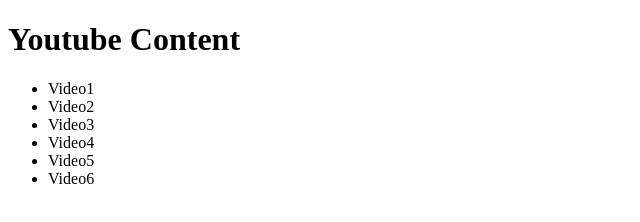
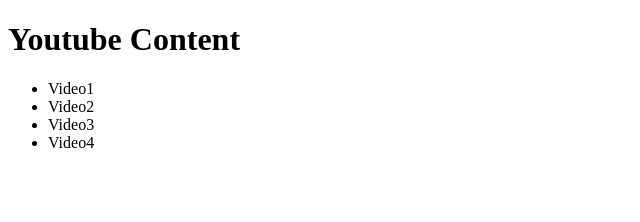
Before and after one commit to mouz11/gitProject, a plain HTML site: page index.html in a window 1280 px wide. Shown: the whole page, without its empty margins (0-640 px from the left). Drawn offline with Linux system fonts and the light colour scheme.

Commit message:
removed to videos from the content page

```diff
--- a/index.html
+++ b/index.html
@@ -13,8 +13,6 @@
             <li>Video2</li>
             <li>Video3</li>
             <li>Video4</li>
-            <li>Video5</li>
-            <li>Video6</li>
         </ul>
     </div>
 </body>
```
